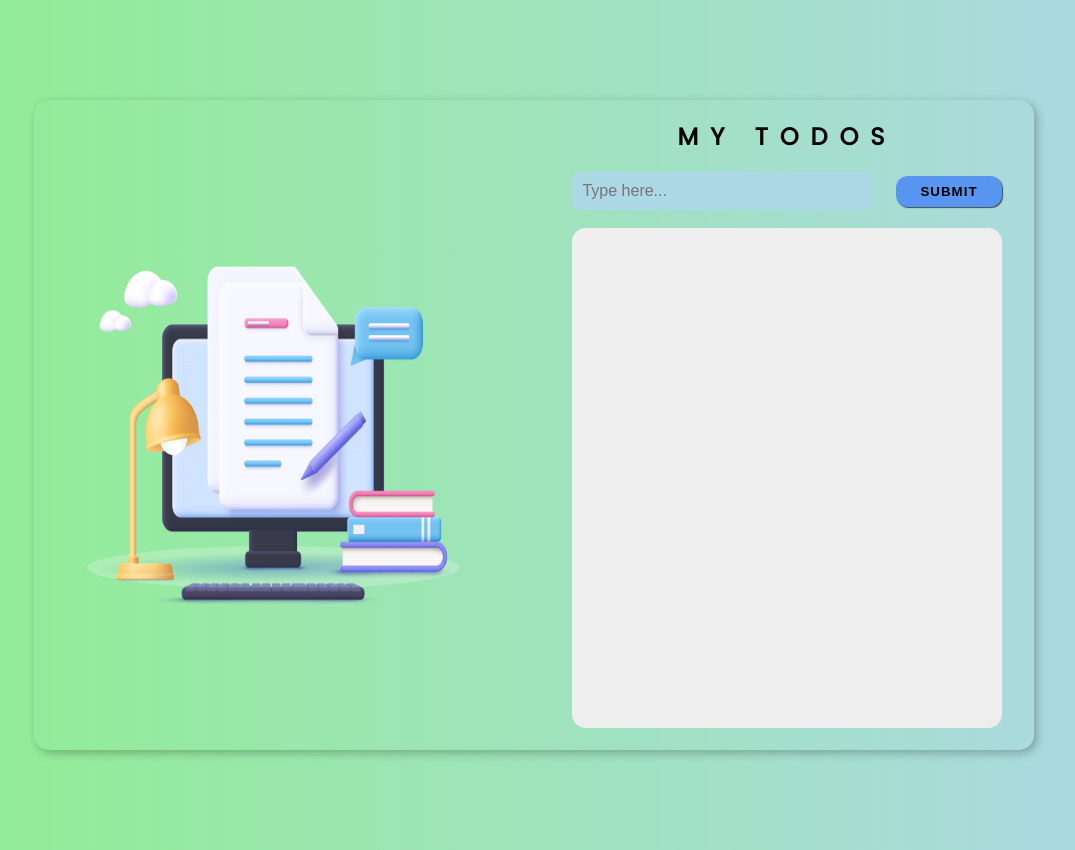
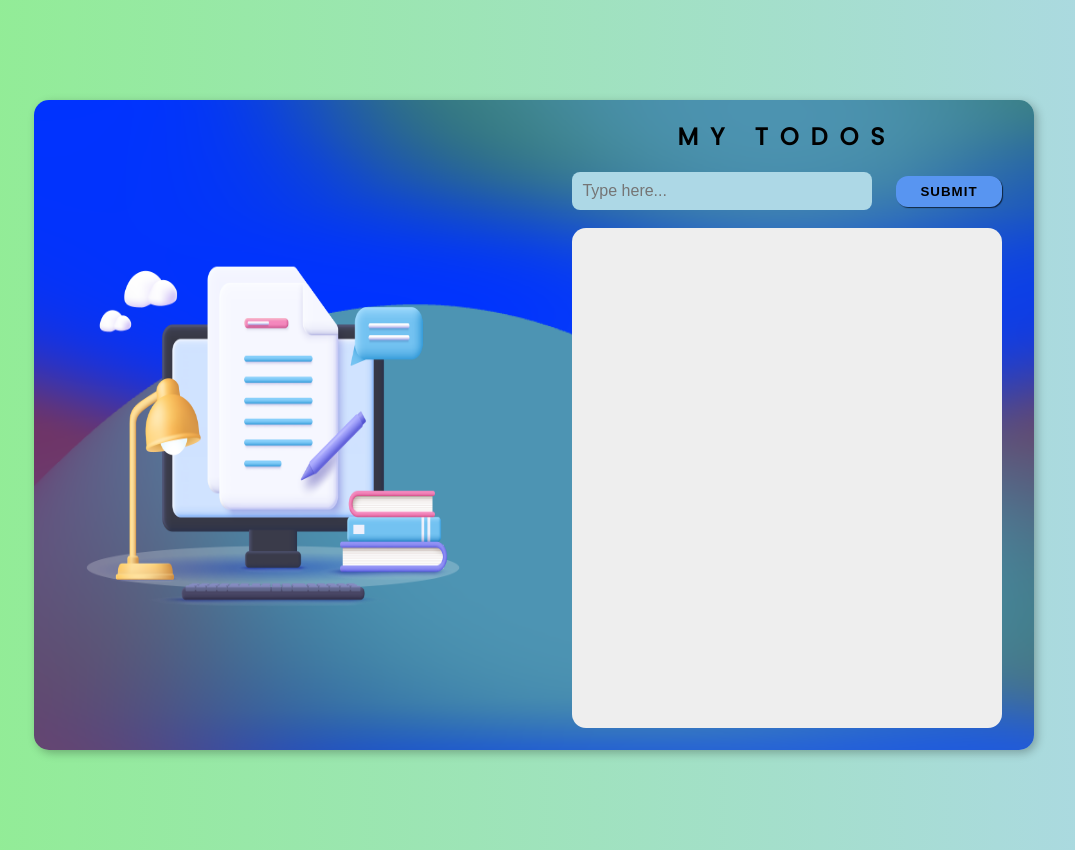
Before and after one commit to Shahabr99/Todo-List, a plain HTML site: page index.html in a window 1280 px wide. Shown: the whole page, without its empty margins (106-1181 px from the left). Drawn offline with Linux system fonts and the light colour scheme.

Commit message:
Update style.css

```diff
--- a/style.css
+++ b/style.css
@@ -25,7 +25,7 @@ main {
   text-align: center;
   display: flex;
   gap: 2.4rem;
-  background-image: url(images/mesh2.png);
+  background-image: url(mesh2.png);
   background-position: center;
   background-repeat: no-repeat;
   background-size: cover;
```
